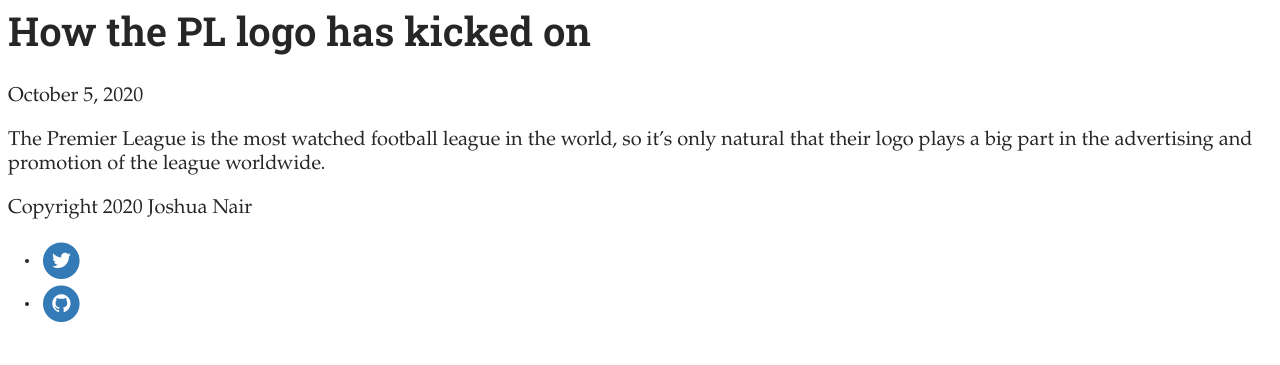
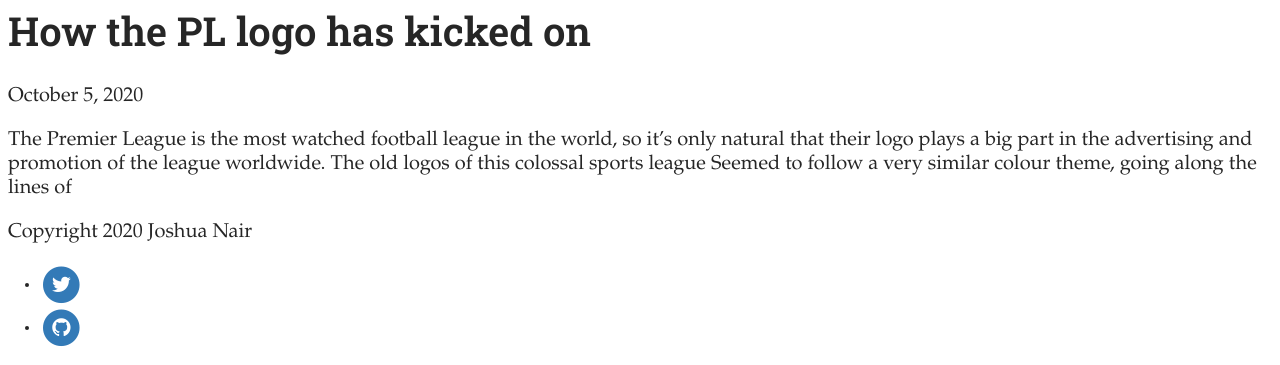
Before and after one commit to joshnair10/TypogBlog, a Jekyll site: the page built from index.html, in a window 1280 px wide and 900 px high, scrolled down 810 px, cut to the strip 535-900 px from the top of the window. Built offline with Jekyll 4.4.1, drawn with Linux system fonts in a browser that asks for light colours; some web fonts are replaced; the list of posts is cut into pages by our own code; before the commit the page ends 1686 px from its top, so only the background shows below that.

Commit message:
Update Post “2019-07-20-here-is-my-new-post-for-trial”

```diff
--- a/_posts/2019-07-20-here-is-my-new-post-for-trial.md
+++ b/_posts/2019-07-20-here-is-my-new-post-for-trial.md
@@ -6,7 +6,7 @@
 caption: https://www.prweek.com/article/1403015/premier-league-search-sign-comms-agency-ahead-new-season
 comments: false
 ---
-The Premier League is the most watched football league in the world, so it's only natural that their logo plays a big part in the advertising and promotion of the league worldwide.
+The Premier League is the most watched football league in the world, so it's only natural that their logo plays a big part in the advertising and promotion of the league worldwide. The old logos of this colossal sports league Seemed to follow a very similar colour theme, going along the lines of
 
 ![Here is a book](../uploads/pages.jpg)
 
```
